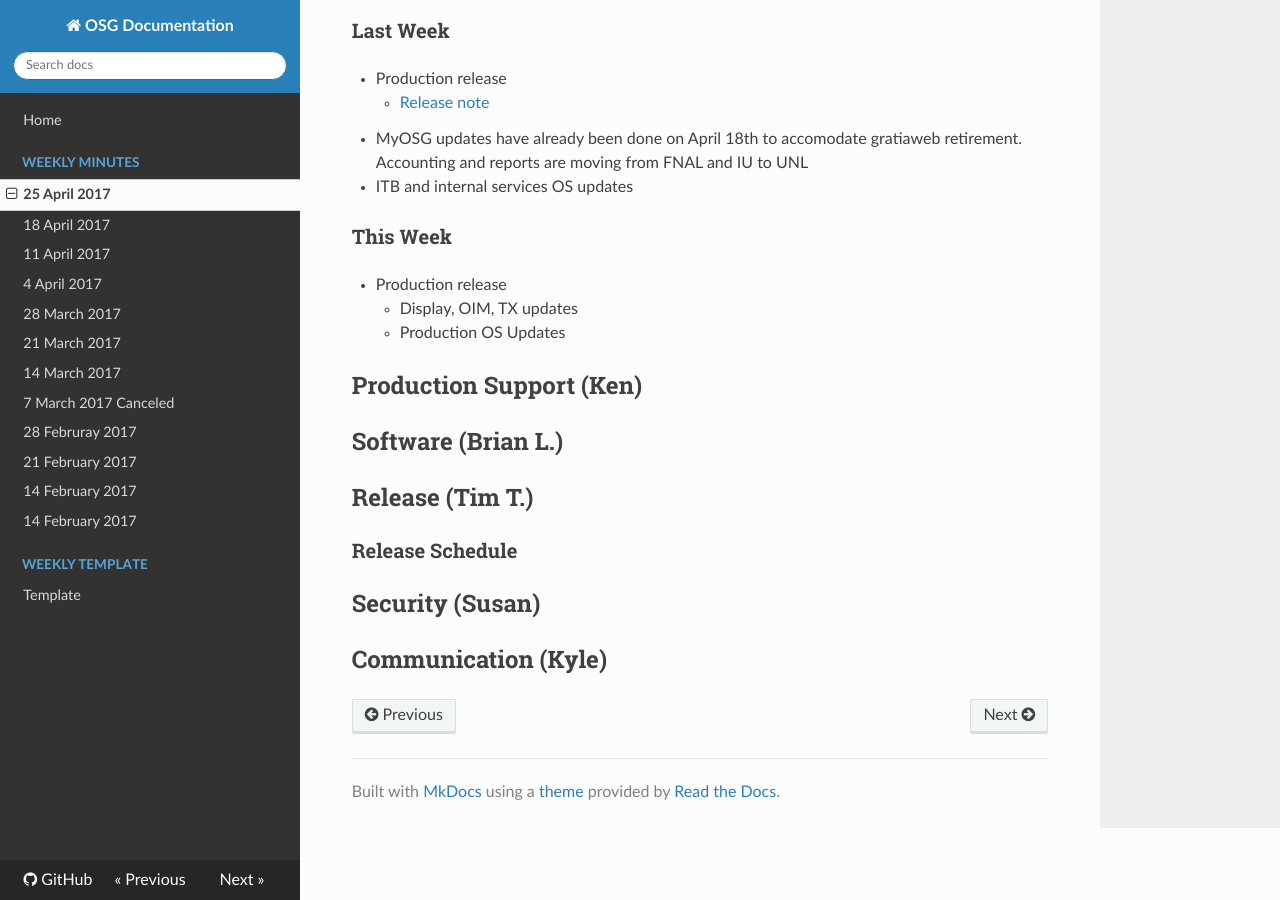
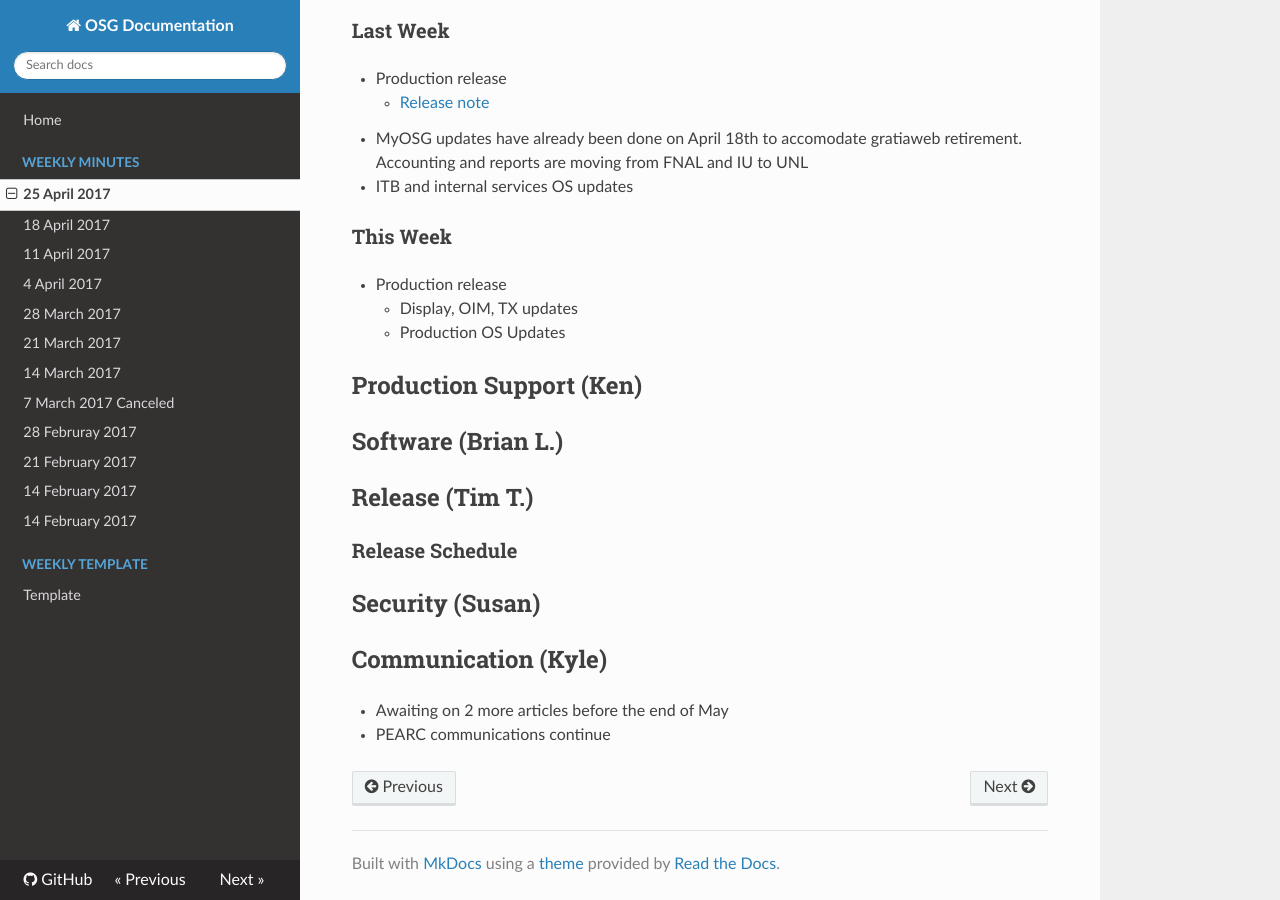
Before and after one commit to zsshah/production, an MkDocs documentation site: the page built from docs/WeeklyMinutes/25April2017.md, in a window 1280 px wide and 900 px high, scrolled down 2058 px. Built offline with MkDocs 1.6.1, drawn with Linux system fonts in a browser that asks for light colours; nearby versions of some CDN libraries; old or Windows-style settings are respelled for this version of MkDocs; grey boxes are pictures that could not be loaded.

Commit message:
Update 25April2017.md

```diff
--- a/docs/WeeklyMinutes/25April2017.md
+++ b/docs/WeeklyMinutes/25April2017.md
@@ -52,3 +52,5 @@
 ## Security (Susan)
 
 ## Communication (Kyle)
+   * Awaiting on 2 more articles before the end of May
+   * PEARC communications continue
```
